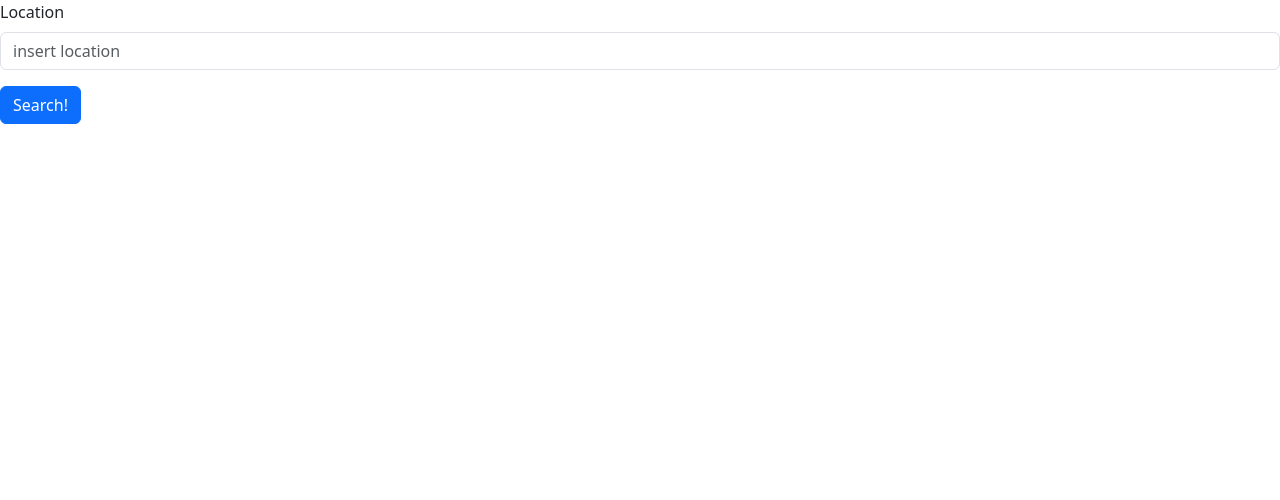
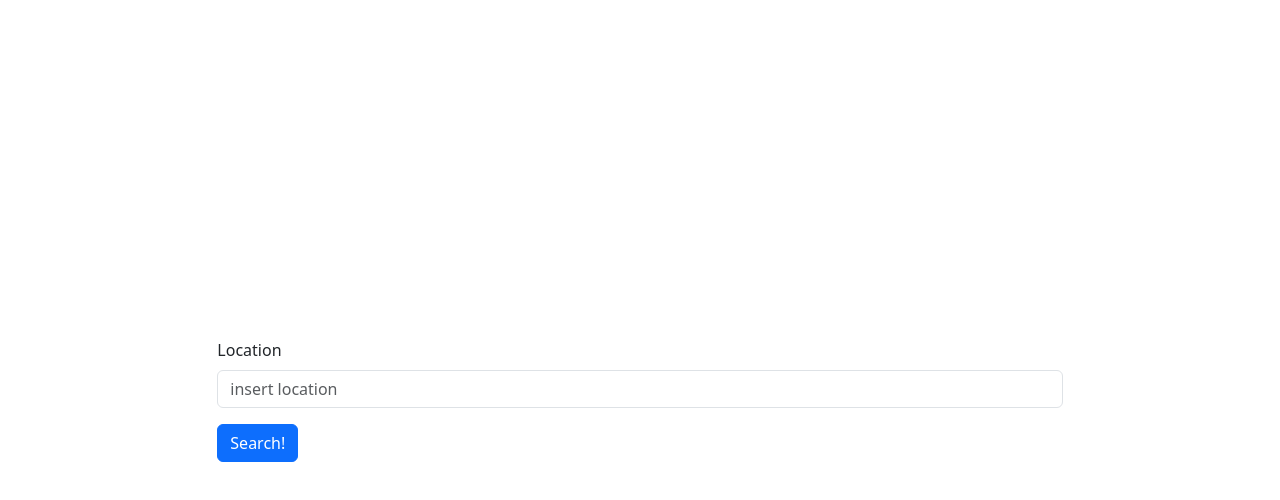
Before and after one commit to CarloFanelli/WeatherApp, a Vue app: page /#/ in a window 1280 px wide. Shown: the top 500 px of the page. Built offline with nearby package versions, Linux system fonts and the light colour scheme.

Commit message:
add current weather

```diff
--- a/src/components/CurrentWeather.vue
+++ b/src/components/CurrentWeather.vue
@@ -1,7 +1,10 @@
 <template>
     <div>
-        <h1>{{ state.currentWeather }}</h1>
-        <h1>ciao ciao</h1>
+        <h2 class="text-uppercase text-success">current weather</h2>
+        <div class="row d-flex" v-for="item in state.currentWeather">
+            <h6 class="col text-uppercase mb-0">{{ item.data }}</h6>
+            <p class="col">{{ item.value }} {{ item.unit }}</p>
+        </div>
     </div>
 </template>
 
--- a/src/components/LocationSearch.vue
+++ b/src/components/LocationSearch.vue
@@ -1,5 +1,6 @@
 <template>
-    <div>
+    <div class="row vh-100">
+        <div class="col-8 m-auto">
             <div class="mb-3">
                 <label for="location" class="form-label">Location</label>
                 <input v-model="location" type="text" name="location" id="location" class="form-control"
@@ -9,15 +10,7 @@
                 <!--             @click.prevent="this.searchLocation()">
  --> Search!
             </router-link>
-
-        <!--
-
-            <div style="width: 100%; height: 100%;" id="map">
         </div>
-        -->
-
-
-
 
     </div>
 </template>
--- a/src/store.js
+++ b/src/store.js
@@ -26,7 +26,7 @@ export const state = reactive({
 
                 currentData.forEach((value, i) => {
                     const parameter = {
-                        data: value[0],
+                        data: value[0].replace(/_/g, ' '),
                         value: value[1],
                         unit: currentUnits[i]
                     }
--- a/src/view/AppHome.vue
+++ b/src/view/AppHome.vue
@@ -1,7 +1,5 @@
 <template>
-    <div>
-        <LocationSearch></LocationSearch>
-    </div>
+    <LocationSearch></LocationSearch>
 </template>
 
 <script>
--- a/src/view/AppResults.vue
+++ b/src/view/AppResults.vue
@@ -1,12 +1,12 @@
 <template>
-    <div class="container">
+    <div class="container m-1">
         <div class="row">
             <div class="col-4">
+                <AppLocation :location="this.location"></AppLocation>
+
                 <CurrentWeather></CurrentWeather>
             </div>
             <div class="col-8">
-
-                <AppLocation :location="this.location"></AppLocation>
             </div>
         </div>
 
```
Lines whose indentation alone changed are shown as unchanged.
